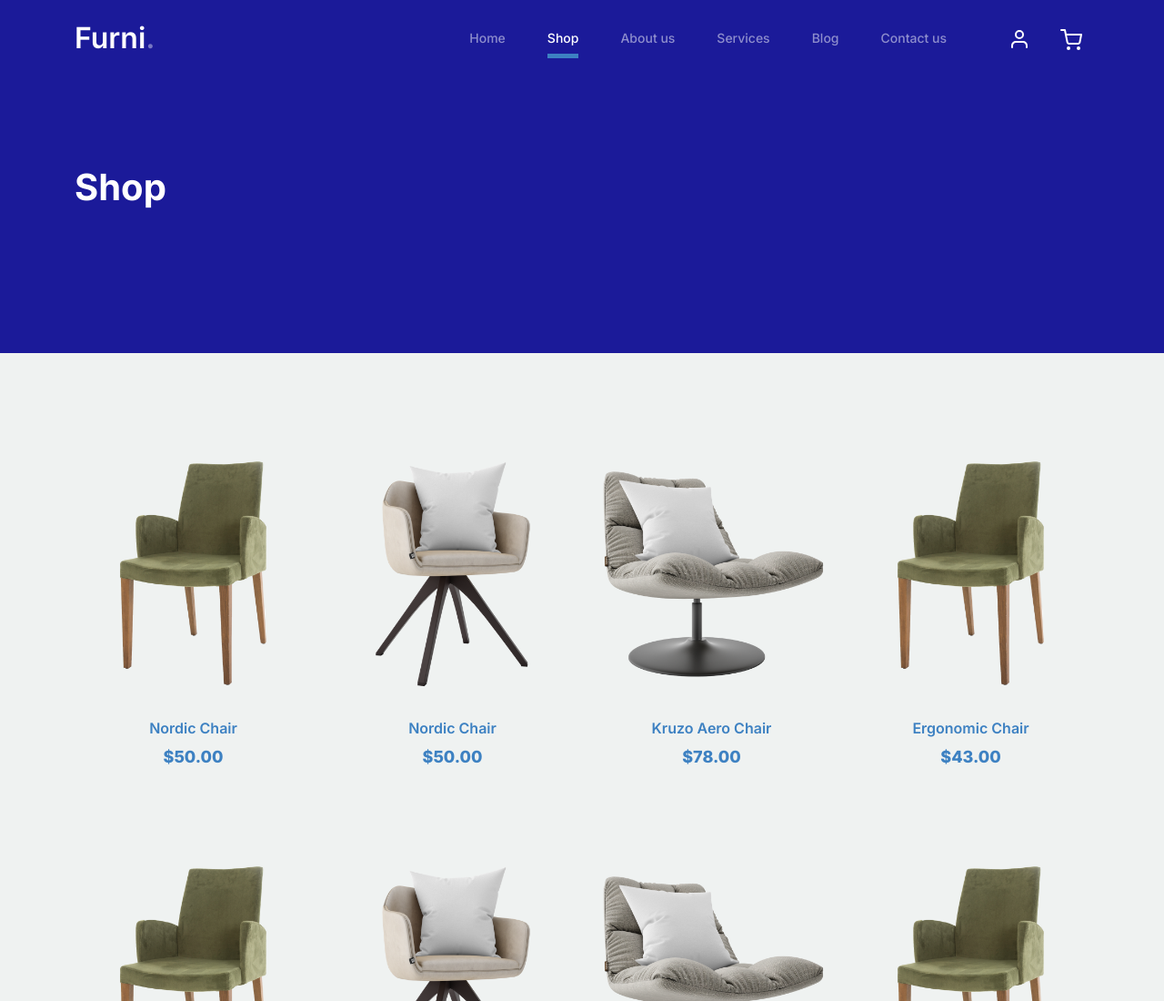
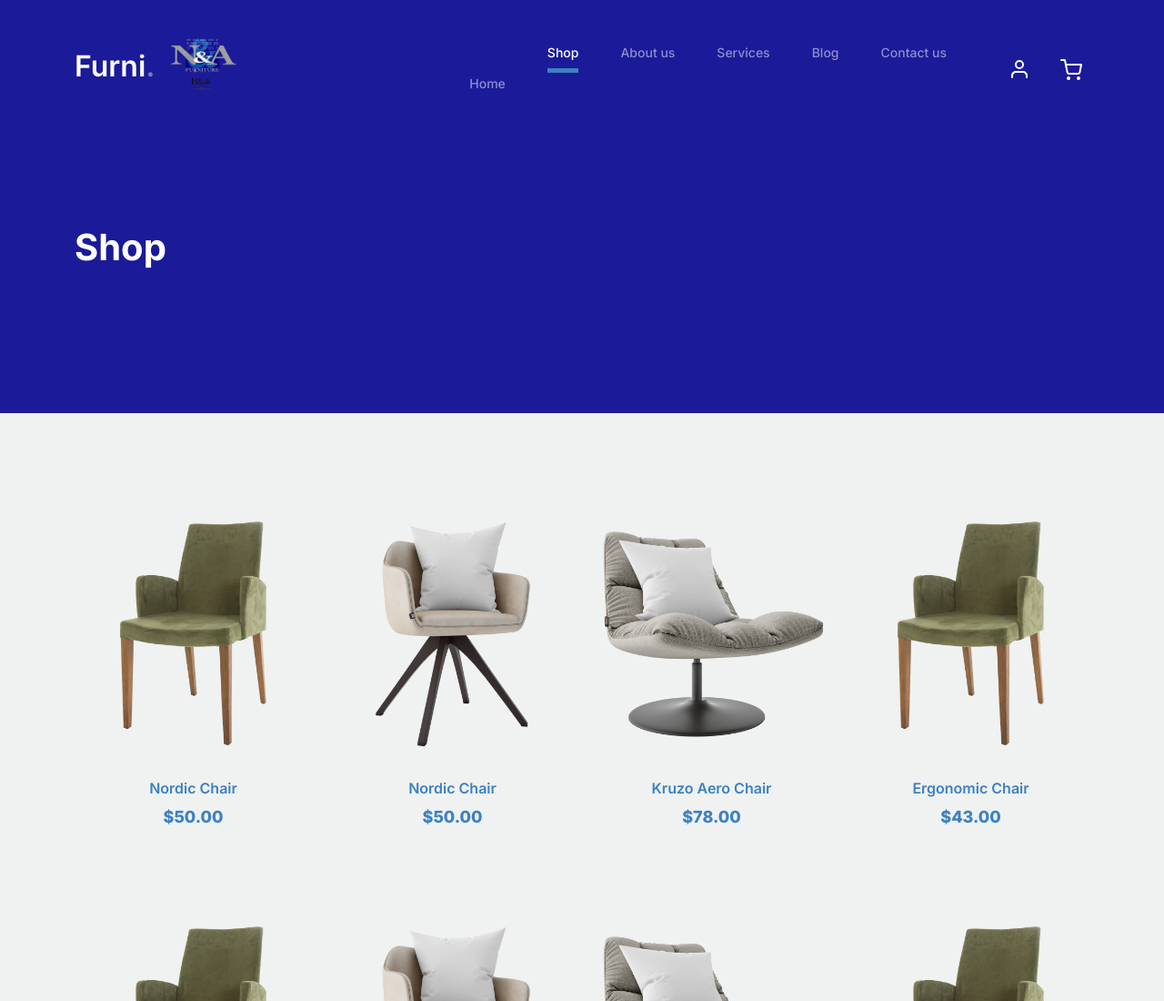
Before and after one commit to ICANforsoftware/NandAfurniture, a plain HTML site: page shop.html in a window 1280 px wide. Shown: the top 1100 px of the page at 91% size. Drawn offline with Linux system fonts and the light colour scheme.

Commit message:
Update shop.html

```diff
--- a/shop.html
+++ b/shop.html
@@ -21,7 +21,7 @@
 		<link href="https://cdnjs.cloudflare.com/ajax/libs/font-awesome/6.0.0-beta3/css/all.min.css" rel="stylesheet">
 		<link href="css/tiny-slider.css" rel="stylesheet">
 		<link href="css/style.css" rel="stylesheet">
-		<title>Furni Free Bootstrap 5 Template for Furniture and Interior Design Websites by Untree.co </title>
+		<title>Furni  </title>
 	</head>
 
 	<body>
@@ -30,8 +30,7 @@
 		<nav class="custom-navbar navbar navbar navbar-expand-md navbar-dark bg-dark" arial-label="Furni navigation bar">
 
 			<div class="container">
-				<a class="navbar-brand" href="index.html">Furni<span>.</span></a>
-
+				<a class="navbar-brand" href="index.html">Furni<span>.</span><img src="./images/logo.png" alt="" width="100px" height="100px">
 				<button class="navbar-toggler" type="button" data-bs-toggle="collapse" data-bs-target="#navbarsFurni" aria-controls="navbarsFurni" aria-expanded="false" aria-label="Toggle navigation">
 					<span class="navbar-toggler-icon"></span>
 				</button>
```
